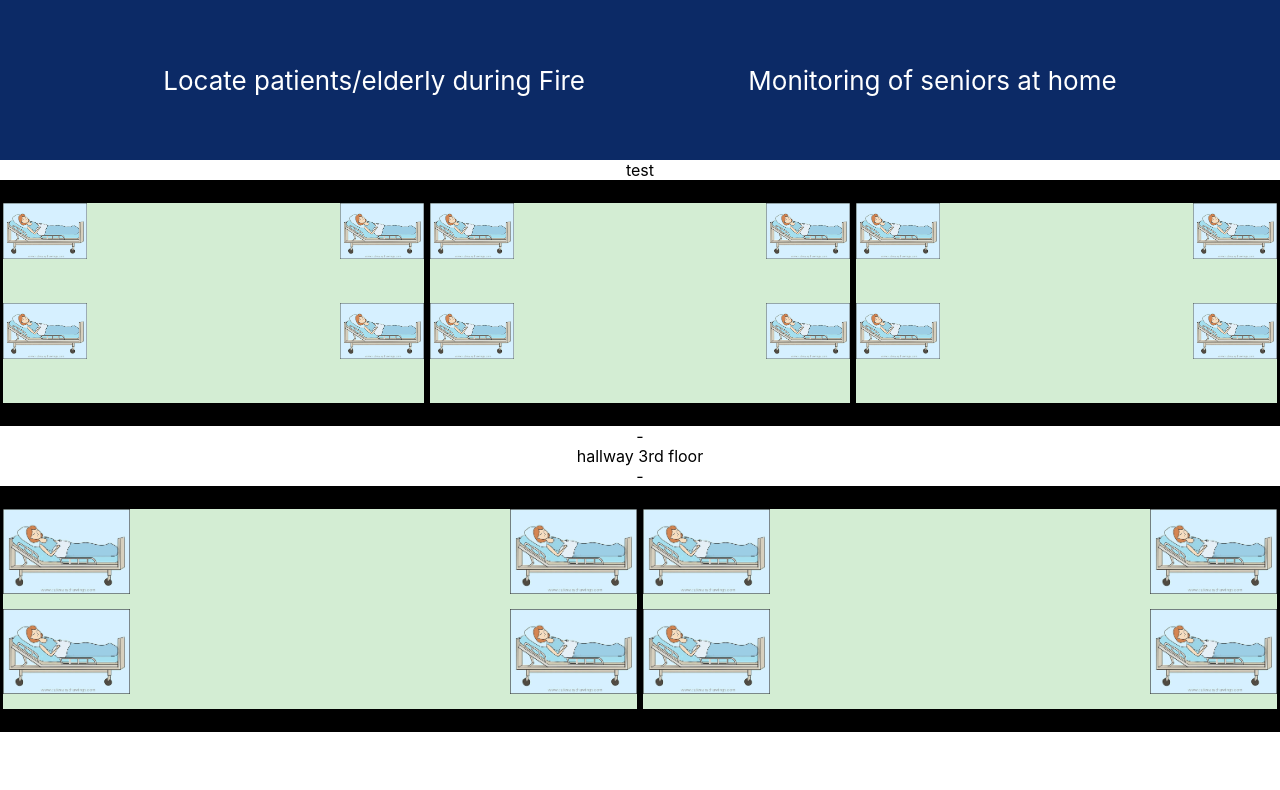
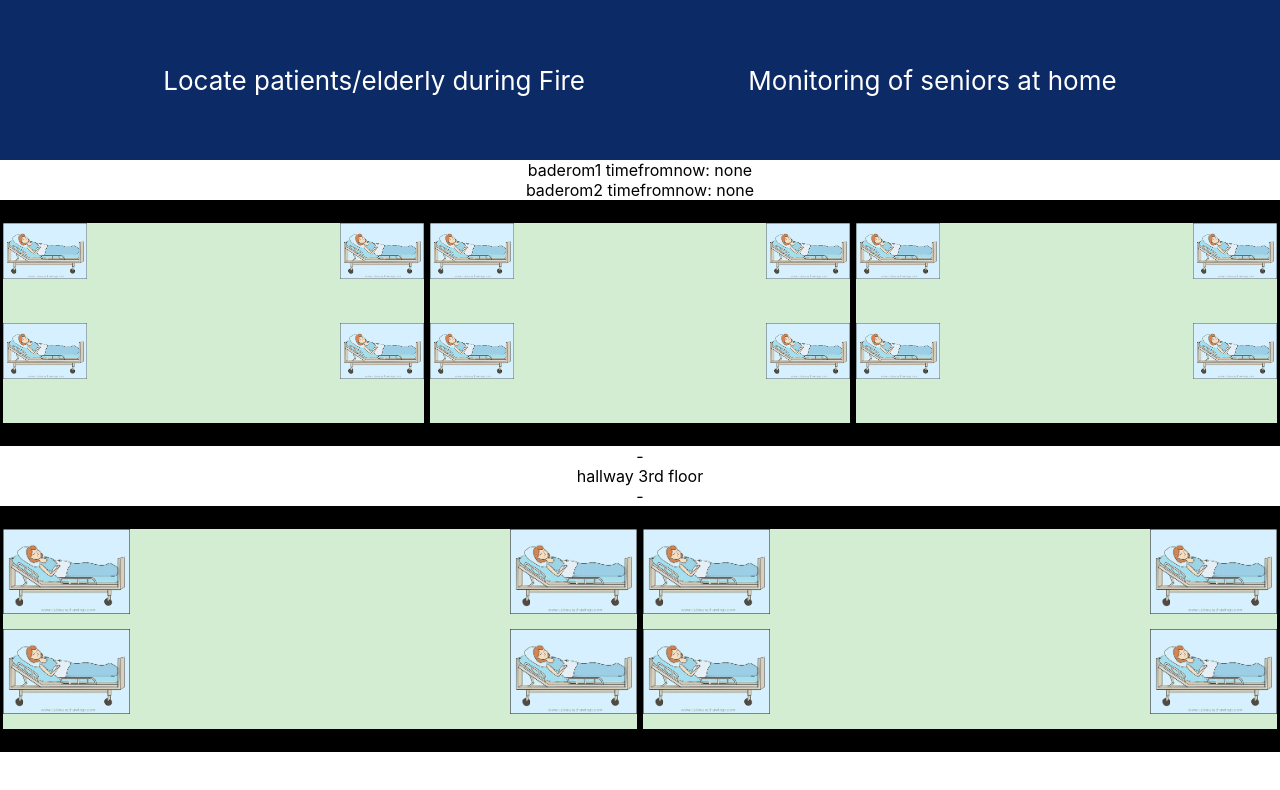
Before and after one commit to alexbrul/sensor-project, a React (Create React App) app: page / in a window 1280 px wide. Shown: the top 790 px of the page. Built offline with nearby package versions, Linux system fonts and the light colour scheme; no server answers.

Commit message:
cleaned up code, extended hooks and made them generic

```diff
--- a/package.json
+++ b/package.json
@@ -6,8 +6,11 @@
     "@testing-library/jest-dom": "^5.16.3",
     "@testing-library/react": "^12.1.4",
     "@testing-library/user-event": "^13.5.0",
+    "moment": "^2.29.3",
+    "moment-timezone": "^0.5.34",
     "react": "^17.0.2",
     "react-dom": "^17.0.2",
+    "react-moment": "^1.1.2",
     "react-scripts": "5.0.0",
     "web-vitals": "^2.1.4"
   },
--- a/src/App.js
+++ b/src/App.js
@@ -1,17 +1,23 @@
 import logo from './logo.svg';
 import './App.css';
-import {useState} from 'react'
+import {useState, useEffect} from 'react'
 import Box from './components/grid/Box.js'
 import GridCase1 from './components/grid/GridCase1.js'
 import Elderly from './components/elderly/Elderly.js'
-import {GetBathroomOneHook, GetBathroom2Hook} from './disruptiveAPIAcces.js'
+import {GetBathroom2Hook} from './disruptiveAPIAcces.js'
+
 
 
 function App() {
+  const [casenr, setCaseNr] = useState(1);
+  ///const [bathRoom1] = GetBathroomOneHook();
 
-  const [casenr, setCaseNr] = useState(1);
-  const [bathRoom1] = GetBathroomOneHook();
-  const [bathRoom2] = GetBathroom2Hook();
+  const BATHROOM_SENSORID2 = 'bj9tmr3fvtng00a964j0'
+  const baderomEn= 'bj9tpt41bddg00fbmi6g'
+  const [bathRoom1, lastDate1, fromNow1] = GetBathroom2Hook(baderomEn);
+  const [bathRoom2, lastDate2, fromNow2] = GetBathroom2Hook(BATHROOM_SENSORID2);
+
+
   return (
     <div className="App">
       <header className="App-header">
@@ -19,9 +25,11 @@ function App() {
         <div className="App-case" onClick={() => setCaseNr(1)}>Locate patients/elderly during Fire</div>
          <div className="App-case" onClick={() => setCaseNr(2)}>Monitoring of seniors at home</div>
       </header>
-      {bathRoom1}
-      <div>test</div>
-      {bathRoom2}
+      <div>baderom1 timefromnow: {fromNow1}</div>
+      <div>baderom2 timefromnow: {fromNow2}</div>
+
+
+
 
       {casenr==1 && <GridCase1/>}
       {casenr==2 && <Elderly/>}
--- a/src/disruptiveAPIAcces.js
+++ b/src/disruptiveAPIAcces.js
@@ -1,5 +1,7 @@
 import React from 'react'
 import {useState, useEffect} from 'react'
+import moment from 'moment';
+
 
 
 const axios = require('axios').default
@@ -10,7 +12,6 @@ const serviceAccountKeyId  = "ca34rv45020000d9bh30"
 const serviceAccountSecret = "8a8950b3b6ee4048a4c401c8d4536098"
 const IDSoveromAlex = 'bj9sf6v7cdlg00b9vf50'
 const baderomEn= 'bj9tpt41bddg00fbmi6g'
-const baderomTo = 'bj9tmr3fvtng00a964j0'
 
 // Shortform Disruptive REST API base url.
 const baseUrl = 'https://api.d21s.com/v2'
@@ -113,29 +114,27 @@ async function GetBathRoomWithArg (sensorID) {
 //getBathRoom1().catch((err) => {console.log(err)}).then(test => {console.log(test)})
 
 //Se main for hvordan man bruker. Er bare aa sette inn, saa bruke liste[element][element]
-export function GetBathroomOneHook(){
-    const [bathRoom1, setBathroom1] = useState("none");
+export function GetBathroom2Hook(sensorID){
+    const [bathRoom2, setBathroom2] = useState("none");
+    const [lastDate, setLastDate] = useState("none");
+    const [timeFromNow, setTimeFromNow] = useState("none");
 
+
+    //componentdidload
     useEffect(() => {
-        GetBathRoomWithArg(baderomEn).catch((err) => {console.log(err)}).then(test => {
-            setBathroom1(test)})
+        GetBathRoomWithArg(sensorID).catch((err) => {console.log(err)}).then(test => {
+            setBathroom2(test)
+            setLastDate(test[0][1][1])
+            setTimeFromNow(moment.utc(test[0][1][1]).local().startOf('seconds').fromNow())
+        })
+
     }, [])
 
 
 
-    return [bathRoom1]
+
+
+
+    return [bathRoom2, lastDate, timeFromNow]
 
 }
-//Se main for hvordan man bruker. Er bare aa sette inn, saa bruke liste[element][element]
-export function GetBathroom2Hook(){
-    const [bathRoom1, setBathroom1] = useState("none");
-
-    useEffect(() => {
-        GetBathRoomWithArg(baderomTo).catch((err) => {console.log(err)}).then(test => {
-            setBathroom1(test)})
-    }, [])
-
-
-    return [bathRoom1]
-
-}
```
Also changed, not shown: 2 other files (tests, documents, lock files or other folders).
